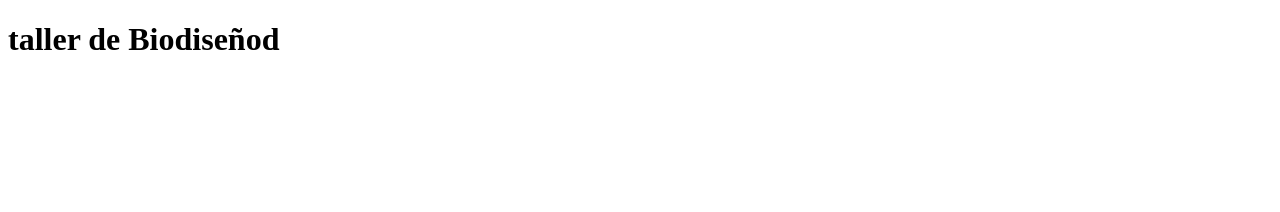
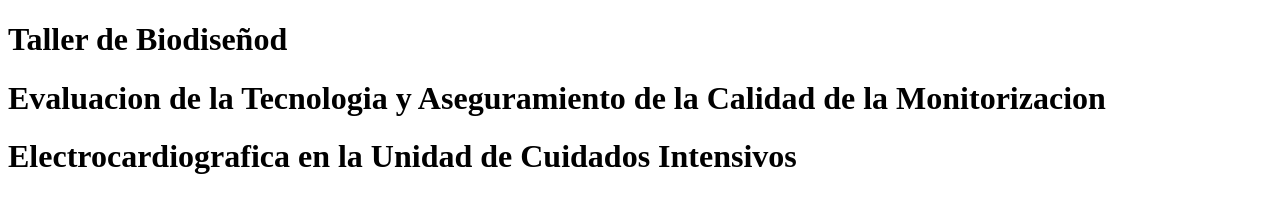
Before and after one commit to Emilio515/TallerBiodise-o3, a plain HTML site: page index.html in a window 1280 px wide. Drawn offline with Linux system fonts and the light colour scheme.

Commit message:
Update index.html

```diff
--- a/index.html
+++ b/index.html
@@ -7,8 +7,9 @@
     <title>Document</title>
 </head>
 <body>
-    <h1>taller de Biodiseñod </h1>
-
+    <h1>Taller de Biodiseñod </h1>
+    <h1>Evaluacion de la Tecnologia y Aseguramiento de la Calidad de la Monitorizacion</h1>
+    <h1>Electrocardiografica en la Unidad de Cuidados Intensivos</h1>
 
 </body>
 </html>
```
